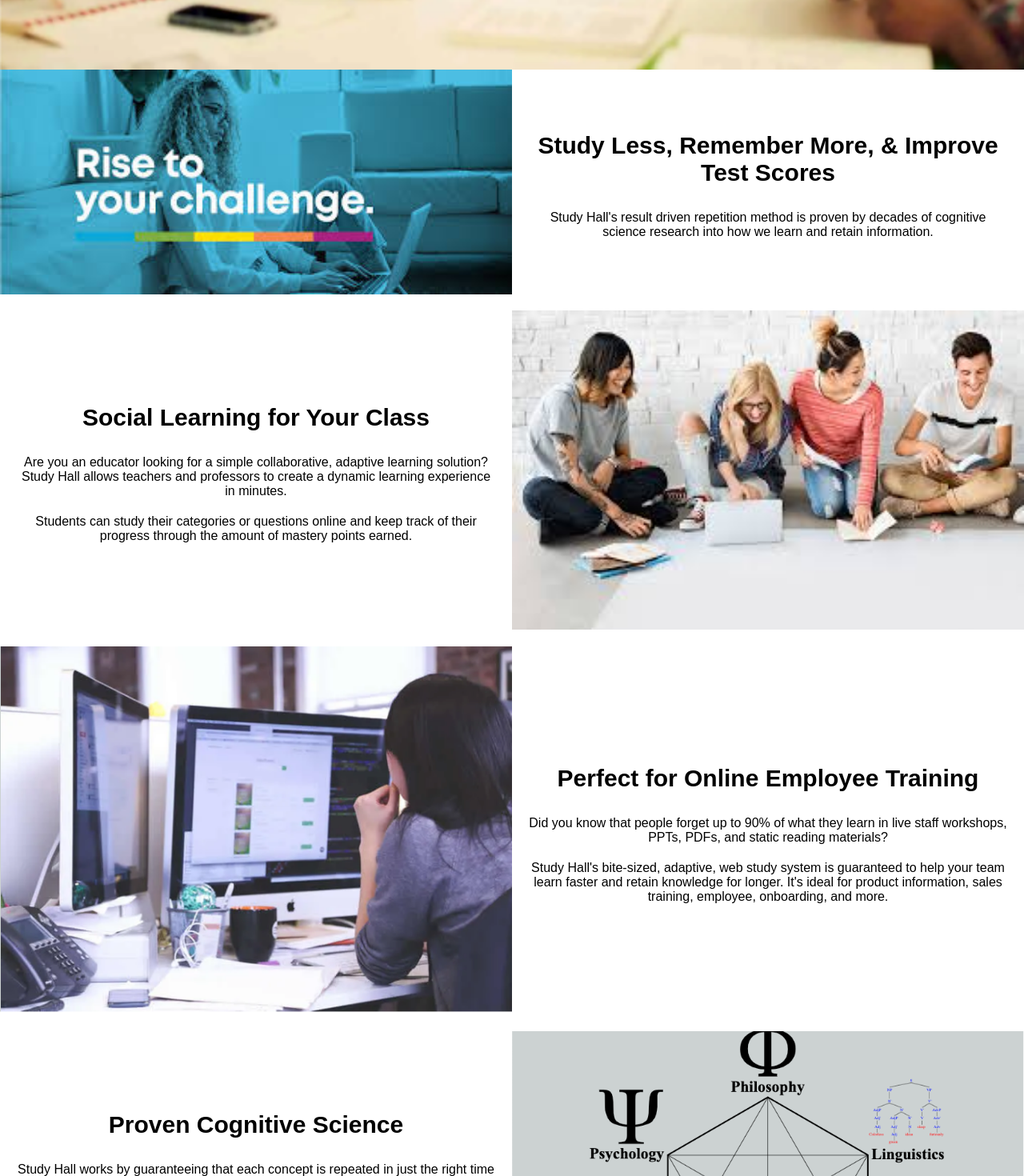
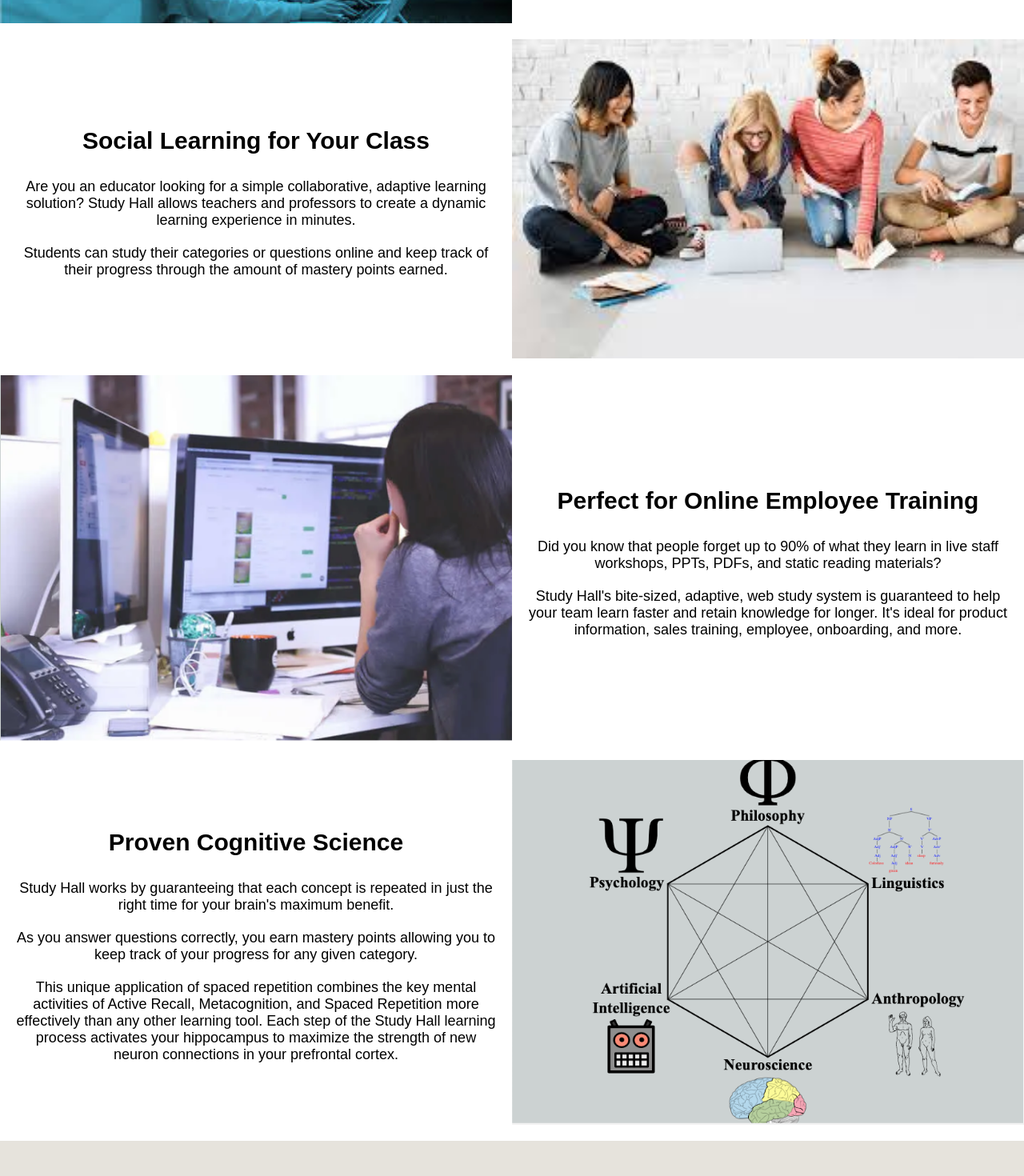
Before and after one commit to sushilt553/Study-Hall, a React (Create React App) app in the folder client/: page / in a window 1280 px wide. Shown: the part 960-2430 px from the top of the page at 80% size. After the commit the page ends 2386 px from the top, so only its background shows below. Built offline with nearby package versions, Linux system fonts and the light colour scheme.

Commit message:
Change image in splash page

```diff
--- a/client/src/pages/SplashPage.js
+++ b/client/src/pages/SplashPage.js
@@ -4,21 +4,22 @@
 import Floor from "./assets/images/floor_study.jpeg";
 import Desktop from "./assets/images/desktop_study.png";
 import Tree from "./assets/images/info_tree.png";
-import Header from "./assets/images/header.png";
+import Header from "./assets/images/learning_header2.jpeg";
 
 export default () => {
   return (
     <>
       <div className="splash-container">
-        <div className=""></div>
-        <div className="header-img">
-          <img src={Header} alt="header" />
+        <div className="header-img-container">
+          <div className="header-img">
+            <img src={Header} alt="header" />
+          </div>
         </div>
         <div className="panel-container">
-          <div className="img1-container">
+          <div className="img-container">
             <img src={Rise} alt="rise" />
           </div>
-          <div className="panel1-details">
+          <div className="panel-details">
             <h3 className="panel-title">
               Study Less, Remember More, {`&`} Improve Test Scores
             </h3>
@@ -30,7 +31,7 @@
           </div>
         </div>
         <div className="panel-container">
-          <div className="panel2-details">
+          <div className="panel-details">
             <h3 className="panel-title">Social Learning for Your Class</h3>
             <p className="panel-paragraph">
               Are you an educator looking for a simple collaborative, adaptive
@@ -43,15 +44,15 @@
               earned.
             </p>
           </div>
-          <div className="img2-container">
+          <div className="img-container">
             <img src={Floor} alt="floor" />
           </div>
         </div>
         <div className="panel-container">
-          <div className="img3-container">
+          <div className="img-container">
             <img src={Desktop} alt="Desktop" />
           </div>
-          <div className="panel3-details">
+          <div className="panel-details">
             <h3 className="panel-title">
               Perfect for Online Employee Training
             </h3>
@@ -68,7 +69,7 @@
           </div>
         </div>
         <div className="panel-container">
-          <div className="panel4-details">
+          <div className="panel-details">
             <h3 className="panel-title">Proven Cognitive Science</h3>
             <p className="panel-paragraph">
               Study Hall works by guaranteeing that each concept is repeated in
@@ -88,7 +89,7 @@
               prefrontal cortex.
             </p>
           </div>
-          <div className="img4-container">
+          <div className="img-container">
             <img src={Tree} alt="tree" />
           </div>
         </div>
--- a/client/src/pages/assets/CSS/splash.css
+++ b/client/src/pages/assets/CSS/splash.css
@@ -1,11 +1,17 @@
 .splash-container {
-  padding-top: 100px;
+  /* padding-top: 100px; */
+  display: flex;
+  flex-direction: column;
   background: white;
 }
 
+.header-img-container {
+
+}
+
 .header-img {
-
-
+  /* line-height: 1.4; */
+  /* padding: 50px 0px 50px 0px; */
 }
 
 .panel-container {
@@ -16,12 +22,13 @@
 
 }
 
-.img1-container {
-  width: 50%;
+.img-container {
+  width: 50vw;
 }
 
-.panel1-details {
-  width: 50%;
+.panel-details {
+  width: 50vw;
+  font-size: 18px;
 }
 
 .panel-title {
@@ -32,27 +39,3 @@
   margin: 0px 20px 20px 20px;
 
 }
-
-.panel2-details {
-  width: 50%;
-}
-
-.img2-container {
-  width: 50%;
-}
-
-.img3-container {
-  width: 50%;
-}
-
-.panel3-details {
-  width: 50%;
-}
-
-.panel4-details {
-  width: 50%;
-}
-
-.img4-container {
-  width: 50%;
-}
```
Also changed, not shown: client/src/pages/assets/images/learning_header1.png (added), client/src/pages/assets/images/learning_header2.jpeg (added).
